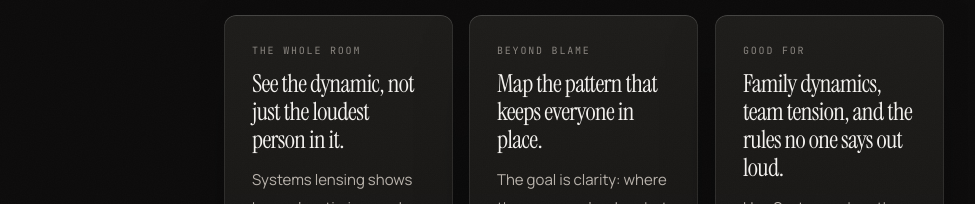
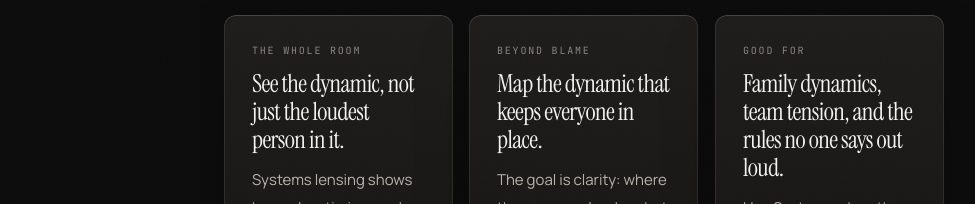
Before and after one commit to defragapp/production.os, a Next.js app: page /systems in a window 1280 px wide. Shown: the part 382-586 px from the top of the page, without its empty margins (56-1031 px from the left). Built offline with nearby package versions, Linux system fonts and the light colour scheme; no server answers.

Commit message:
fix(ux): comprehensive copy and interaction remediation across public and authed routes

```diff
--- a/src/app/chat/chat-client.tsx
+++ b/src/app/chat/chat-client.tsx
@@ -119,7 +119,7 @@ function journeyBadge(t: ThreadSummary): string | null {
 const STARTING_POINTS = [
   {
     level: "About me",
-    prompt: "Help me see a pattern in how I show up that I might not be naming.",
+    prompt: "Help me see what keeps happening in how I show up that I might not be naming.",
   },
   {
     level: "What this means",
--- a/src/app/systems/page.tsx
+++ b/src/app/systems/page.tsx
@@ -15,7 +15,7 @@ const CARDS = [
   },
   {
     eyebrow: "Beyond blame",
-    title: "Map the pattern that keeps everyone in place.",
+    title: "Map the dynamic that keeps everyone in place.",
     body:
       "The goal is clarity: where the pressure lands, what each person is protecting, and which change is actually yours to make.",
   },
```
Also changed, not shown: 1 other file (tests, documents, lock files or other folders).
